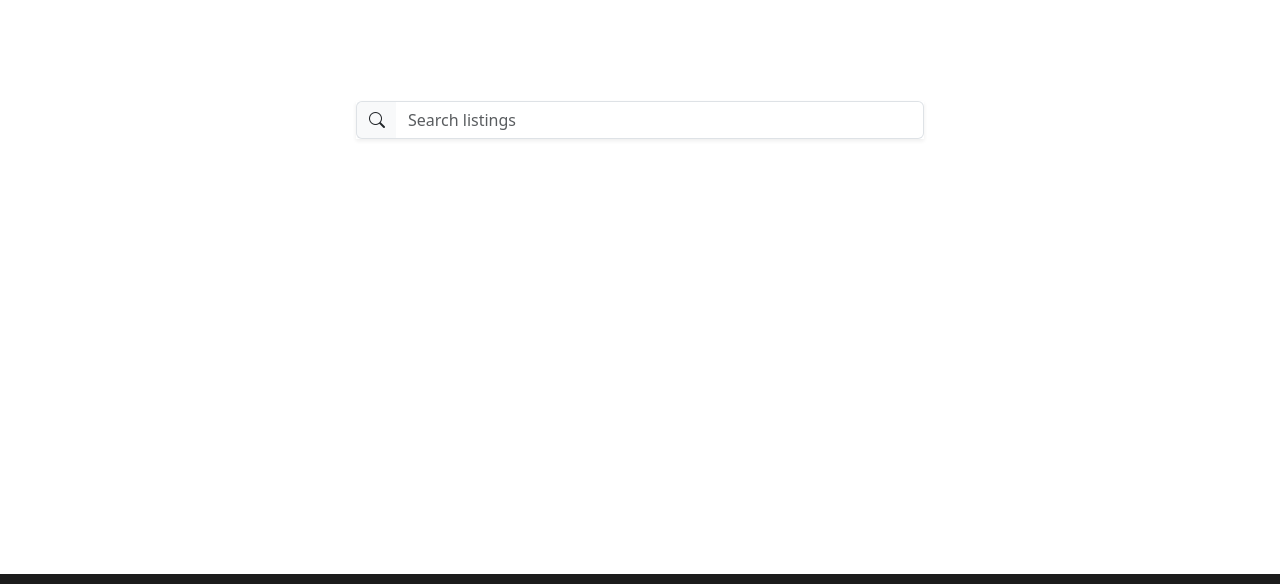
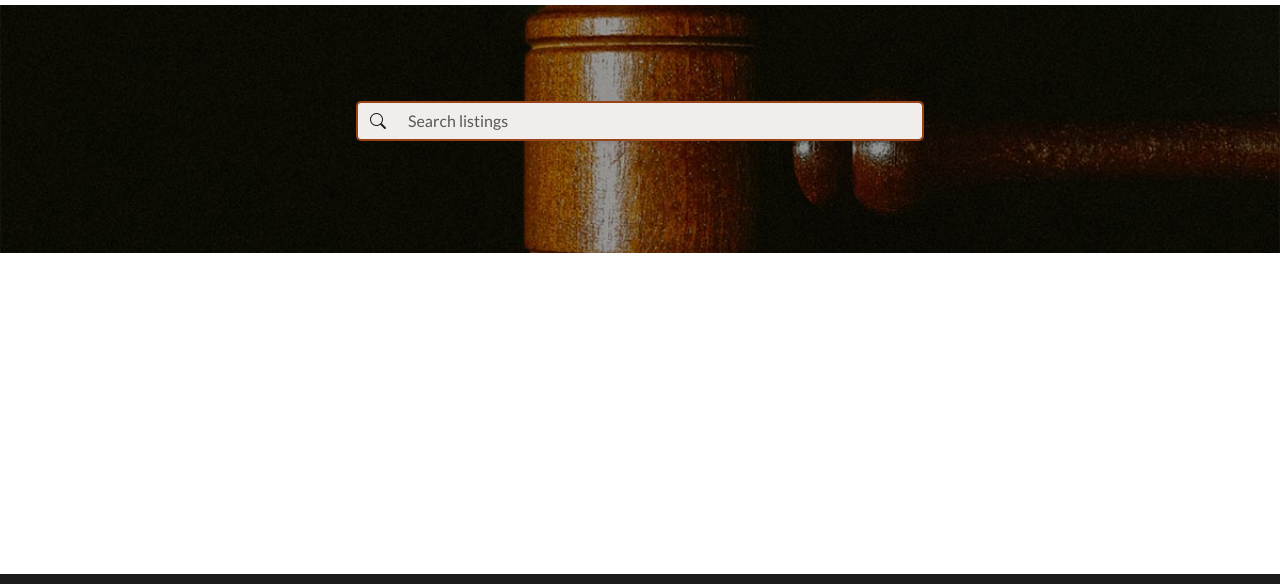
Before and after one commit to RiverMichael/SP2-Auction, a website: page index.html in a window 1280 px wide. Shown: the part 108-692 px from the top of the page. Drawn offline with nearby package versions, Linux system fonts and the light colour scheme; files that its build step writes are made by us from their sources.

Commit message:
Adds bootstrap customization

```diff
--- a/src/scss/_variables.scss
+++ b/src/scss/_variables.scss
@@ -1,5 +1,6 @@
 // Color-variables
 $white: #ffffff;
+$isabelline: #fbf8f4;
 $black: #1c1c1c;
 $coral: #ea804f;
 $brown: #994318;
@@ -7,6 +8,11 @@ $brown: #994318;
 // Theme-color-variables
 $primary: $coral;
 $secondary: $brown;
+$light: $isabelline;
+
+// Font Family
+$headings-font-family: "Montserrat", sans-serif;
+$font-family-base: "Lato", sans-serif;
 
 // Navigation
 $navbar-light-color: $black;
@@ -18,3 +24,21 @@ $btn-font-weight: 700;
 $btn-border-radius: 0;
 $btn-hover-bg-tint-amount: 30%;
 $btn-active-bg-tint-amount: 60%;
+
+// Links
+$link-color: $brown;
+$link-decoration: none;
+$link-hover-decoration: underline;
+
+// Form & Inputs
+$input-bg: #f1edea;
+$input-color: $black;
+$input-border-width: 2px;
+$input-border-color: $brown;
+$input-border-radius: 0.3125rem;
+
+$input-focus-bg: $white;
+$input-focus-border-color: $brown;
+$input-focus-box-shadow: none;
+
+$input-group-addon-bg: #f1edea;
--- a/src/scss/index.scss
+++ b/src/scss/index.scss
@@ -1,16 +1,26 @@
 @import "variables";
 @import "../../node_modules/bootstrap/scss/bootstrap";
 
+// Header
 .logo {
   max-width: 200px;
 }
 
+#header-profile i {
+  font-size: 30px;
+}
+
+#intro {
+  background: linear-gradient(rgba(0, 0, 0, 0.4), rgba(0, 0, 0, 0.4)),
+    url("/images/gavel.jpg");
+  background-size: cover;
+  background-repeat: no-repeat;
+  background-position: center;
+}
+
+// Footer
 .logo-footer {
   max-width: 150px;
-}
-
-#header-profile i {
-  font-size: 30px;
 }
 
 .icon-social {
```
